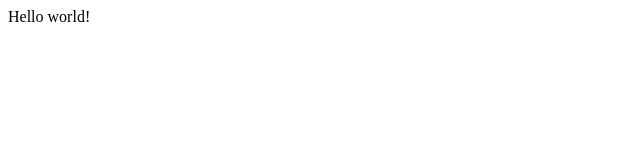
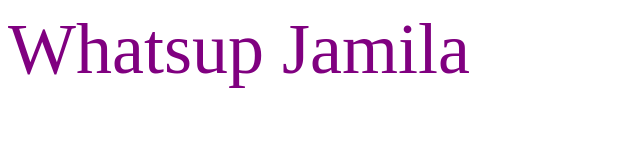
Before and after one commit to ChrisAchinga/gatsby_, a Gatsby site: page / in a window 1280 px wide. Shown: the whole page, without its empty margins (0-640 px from the left). Built offline with nearby package versions, Linux system fonts and the light colour scheme; Gatsby itself is replaced by a stand-in of ours.

Commit message:
hello Jamila

```diff
--- a/src/pages/index.js
+++ b/src/pages/index.js
@@ -1,5 +1,5 @@
 import React from "react"
 
 export default function Home() {
-  return <div>Hello world!</div>
+  return <div style={{ color: `purple`, fontSize: `72px` }}>Whatsup Jamila</div>
 }
```
